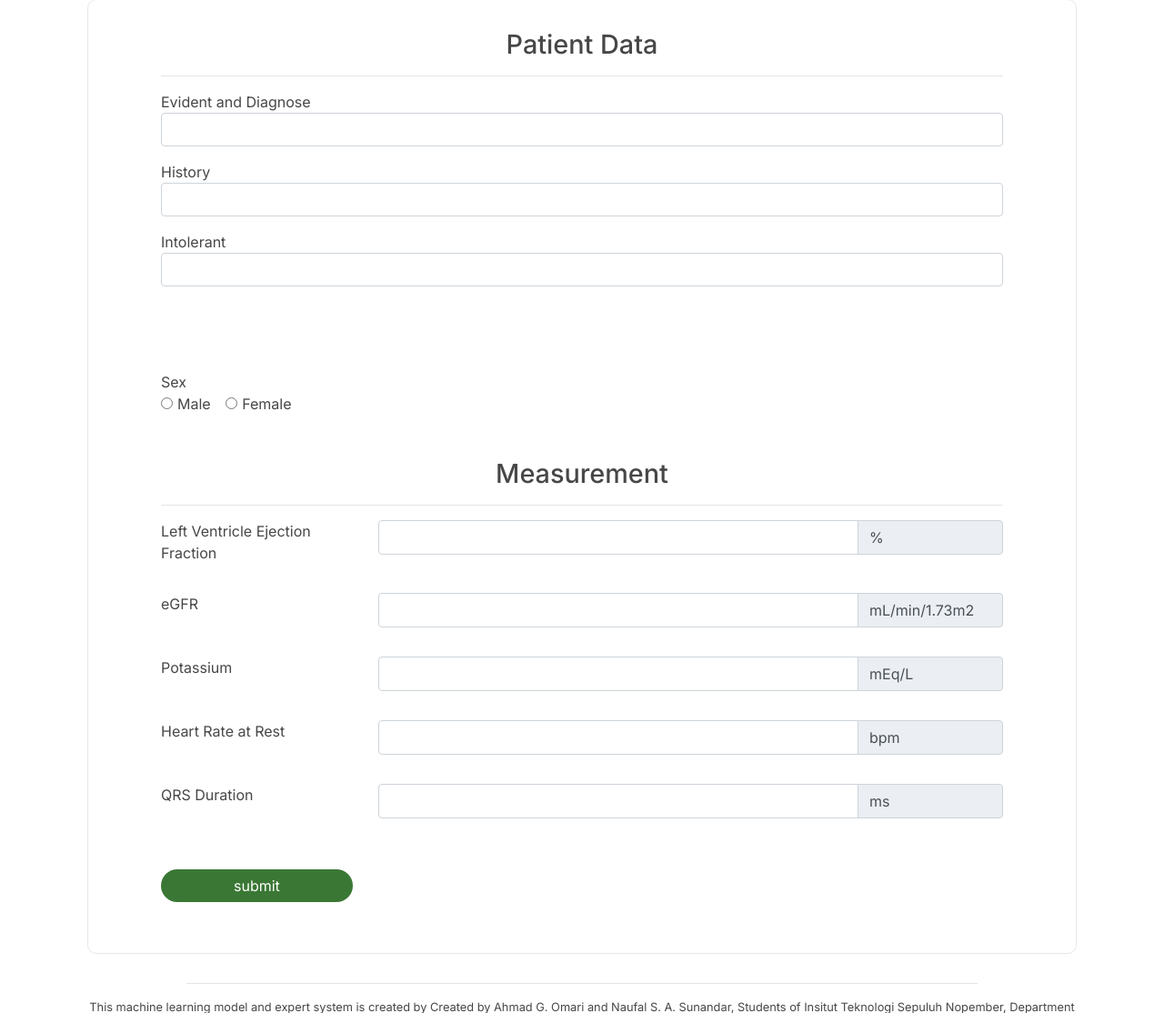
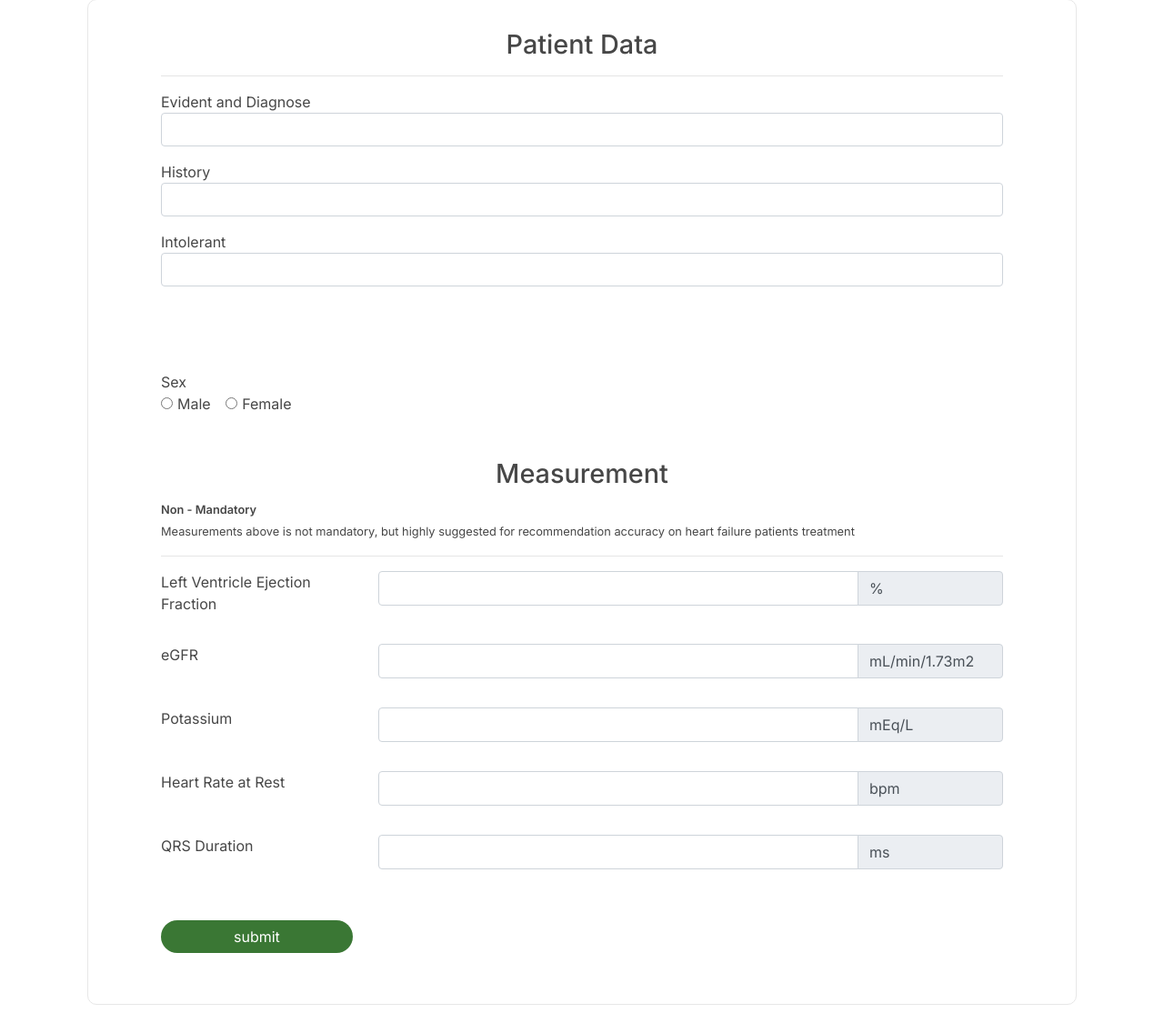
Before and after one commit to modalhoki/flask-project1, a Flask app: page /expert_system in a window 1280 px wide. Shown: the part 471-1585 px from the top of the page at 91% size. Run offline with Flask 3, Linux system fonts and the light colour scheme; parts of the project's set-up code (start-up, migrations or seed data) failed here and were passed over; some libraries are stand-ins or nearby versions.

Commit message:
adding non mandatory text for expert system input

```diff
--- a/templates/expert_system.html
+++ b/templates/expert_system.html
@@ -93,7 +93,14 @@
         <br><br>
 
         <h2>Measurement</h2>
+        <span class="part">
+            <b>Non - Mandatory</b><br>
+            Measurements above is not mandatory, but highly suggested for recommendation accuracy on heart failure patients treatment
+        </span>
         <hr>
+
+
+{#        <hr>#}
         <div class="container-md">
             {% for i in range(total_measurement) %}
                 <div class="form-group">
```
